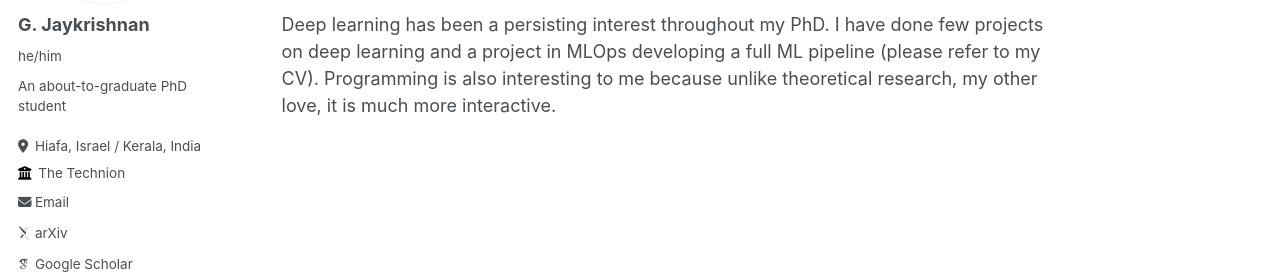
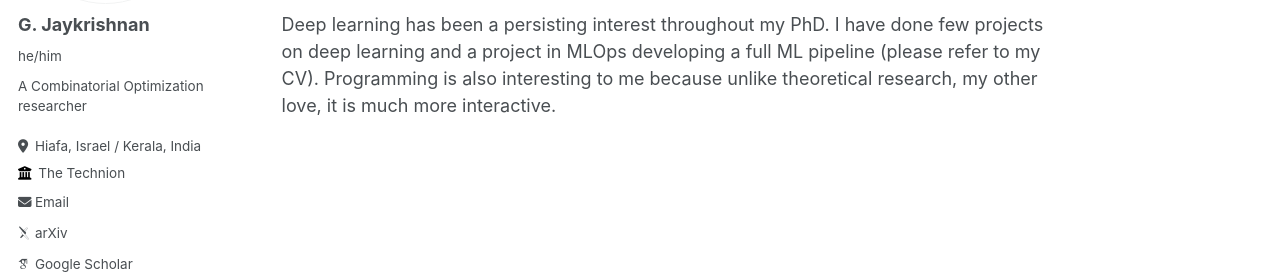
Before and after one commit to gjaykrishnan/gjaykrishnan.github.io, a Jekyll site: the page built from _pages/about.md, in a window 1280 px wide. Shown: the part 277-551 px from the top of the page. Built offline with Jekyll 4.4.1, drawn with Linux system fonts in a browser that asks for light colours; some web fonts are replaced.

Commit message:
update details

```diff
--- a/_config.yml
+++ b/_config.yml
@@ -24,7 +24,7 @@ author:
   avatar           : "profile_new.png"
   name             : "G. Jaykrishnan"
   pronouns         : "he/him"
-  bio              : "An about-to-graduate PhD student"
+  bio              : "A Combinatorial Optimization researcher"
   location         : "Hiafa, Israel / Kerala, India"
   employer         : "The Technion"
   uri              : # URL
```
